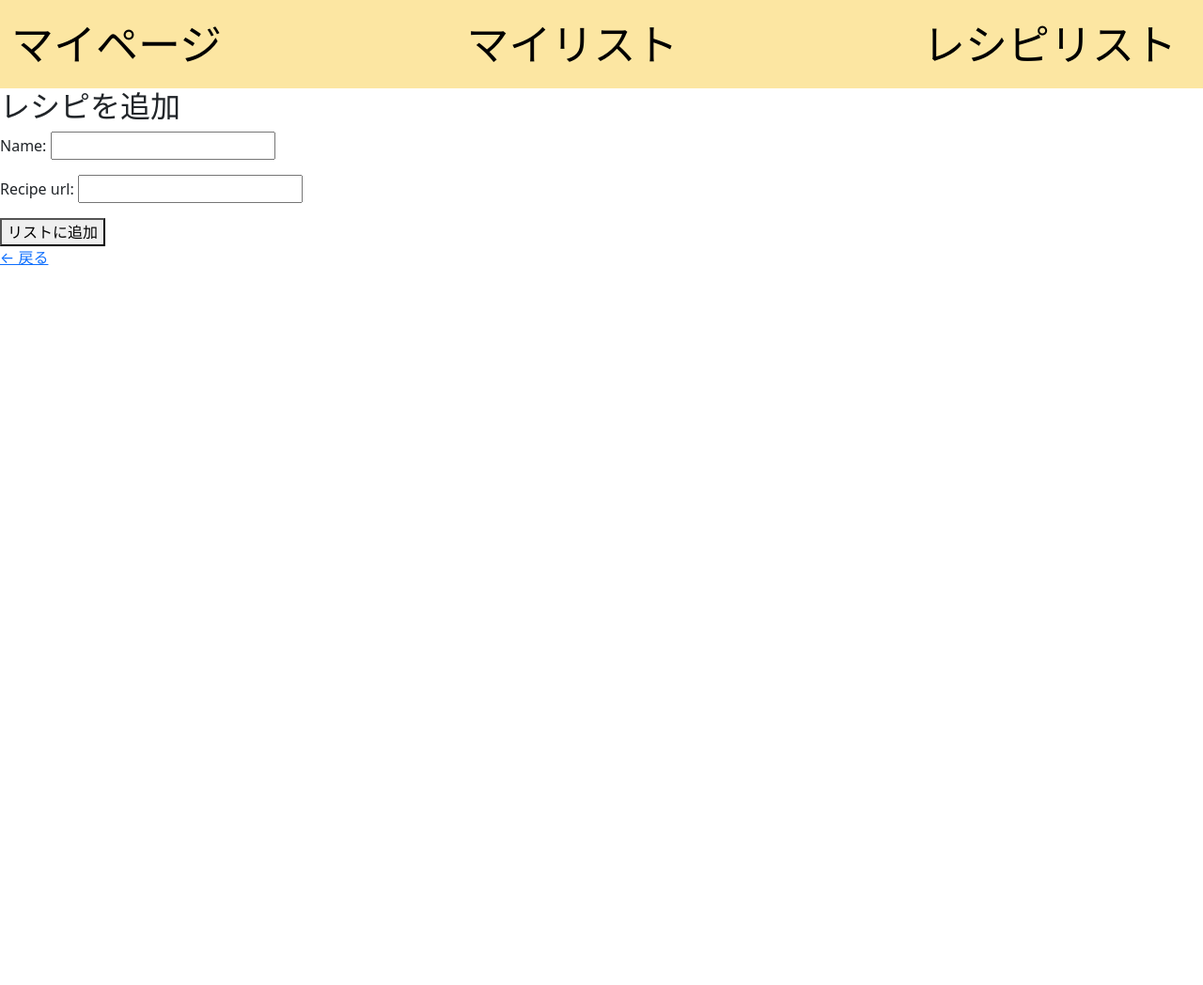
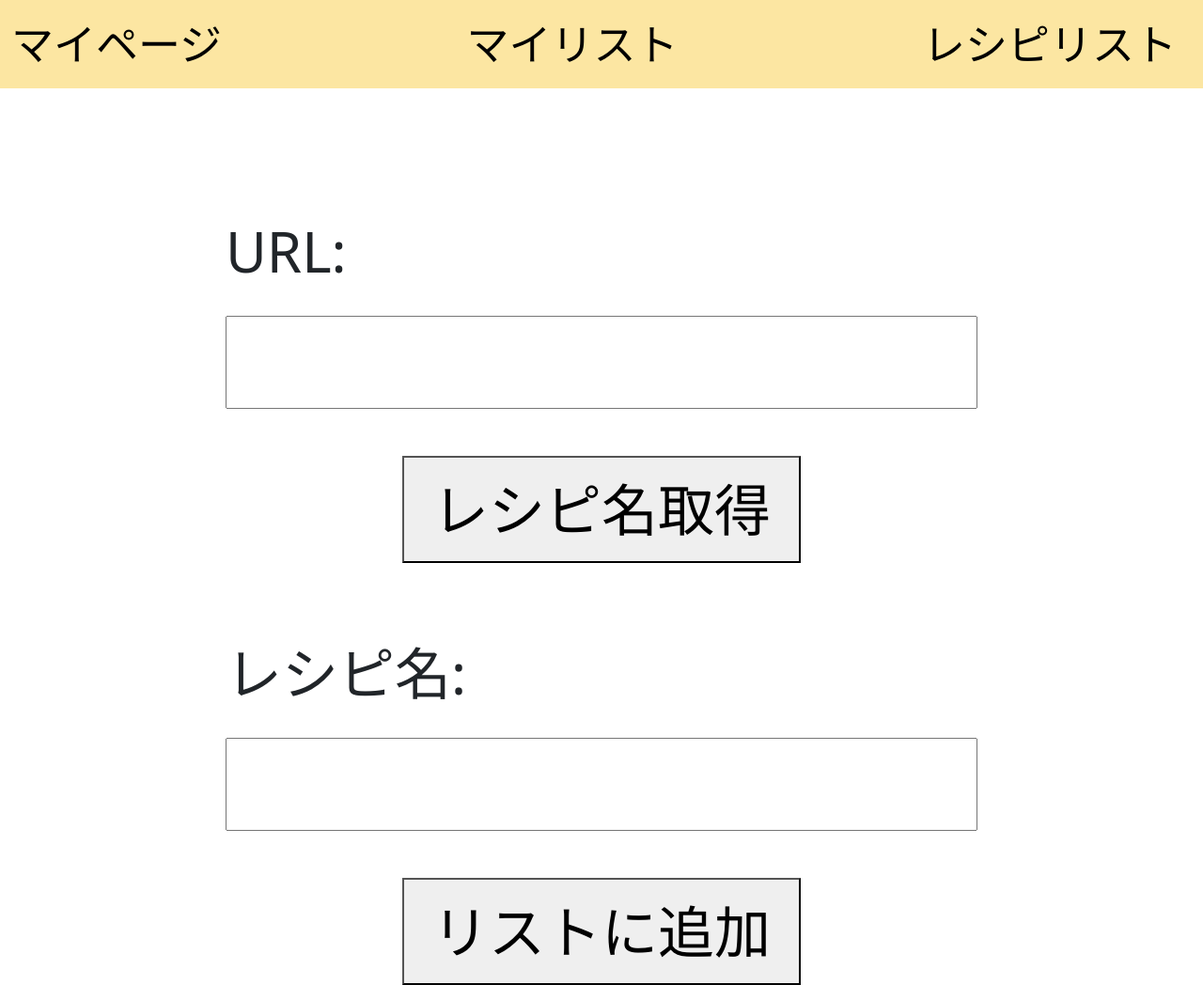
Before and after one commit to asami-mano/Cooking-Memory, a Django app: page /recipes/add_recipe/ in a window 1280 px wide. Shown: the whole page at 94% size. Before the commit the page ends 282 px from the top, so only its background shows below. Run offline with Django 5.2, Linux system fonts and the light colour scheme; the visitor is signed in with stand-in values (Sample User, id 1).

Commit message:
レシピリスト完成

```diff
--- a/cooking_memory/cooking_memory_app/login_view/recipes/views.py
+++ b/cooking_memory/cooking_memory_app/login_view/recipes/views.py
@@ -18,13 +18,9 @@ def recipe_list(request):
 @login_required
 def add_recipe(request):
     if request.method == 'POST':
-        form = RecipeForm(request.POST)
-        if form.is_valid():
-            recipe = form.save(commit=False)
-            recipe.user = request.user
-            recipe.save()
-            return redirect('recipe_list')
-    else:
-        form = RecipeForm()
-
-    return render(request, 'recipes/add_recipe.html', {'form': form})
+        name = request.POST.get('name')
+        url = request.POST.get('recipe_url')
+        if name and url:
+            Recipe.objects.create(name=name, recipe_url=url, user=request.user)
+            return redirect('recipes:recipe_list')
+    return render(request, 'recipes/add_recipe.html')
--- a/cooking_memory/cooking_memory_app/login_view/templates/recipes/add_recipe.html
+++ b/cooking_memory/cooking_memory_app/login_view/templates/recipes/add_recipe.html
@@ -1,12 +1,78 @@
 {% extends 'base.html' %}
 {% block content %}
-<h2>レシピを追加</h2>
 
-<form method="post">
-  {% csrf_token %}
-  {{ form.as_p }}
-  <button type="submit">リストに追加</button>
-</form>
+<style>
+    form {
+        display: flex;
+        flex-direction: column;
+        align-items: center; /* 子要素（入力欄・ボタン）を中央に */
+        margin-top: 5%;
+    }
 
-<a href="{% url 'recipe_list' %}">← 戻る</a>
+    form div {
+        margin-bottom: 50px;
+        width: 100%;
+        max-width: 800px; /* 入力欄の幅を制限 */
+    }
+    label {
+        display: block;
+        font-size: 60px;
+    }
+
+    .input-large {
+        font-size: 50px;
+        padding: 10px;
+        width: 100%;
+        {% comment %} margin-top: 5px;
+        margin-bottom: 10px;{% endcomment %}
+      }
+
+    .btn-large {
+        font-size: 60px;
+        padding: 10px 30px;
+      }
+
+    .btn-submit {
+        font-size: 60px;
+        padding: 10px 30px;
+      }
+
+</style>
+
+<form method="post" class="form-container">
+    {% csrf_token %}
+    <div class="form-group">
+      <label>URL:</label><br>
+      <input type="text" name="recipe_url" id="recipe-url" required class="input-large">
+    </div>
+    <button type="button" onclick="fetchTitle()" class="btn-large">レシピ名取得</button><br><br><br>
+
+    <div class="form-group">
+      <label>レシピ名:</label><br>
+      <input type="text" name="name" id="recipe-name" required class="input-large">
+    </div>
+    <button type="submit" class="btn-submit">リストに追加</button>
+  </form>
+
+  <script>
+  function fetchTitle() {
+    const url = document.getElementById('recipe-url').value;
+
+    if (!url) {
+      alert("URLを入力してください");
+      return;
+    }
+
+    const xhr = new XMLHttpRequest();
+    xhr.onload = function () {
+      const doc = this.responseXML;
+      const title = doc ? (doc.querySelector('title')?.textContent || 'タイトルなし') : '取得失敗';
+      document.getElementById('recipe-name').value = title;
+    };
+    xhr.open("GET", url, true);
+    xhr.responseType = "document";
+    xhr.send();
+  }
+  </script>
+
 {% endblock %}
```
Also changed, not shown: cooking_memory/cooking_memory_app/login_view/templates/recipes/recipe_list.html (+22 -1 lines).
